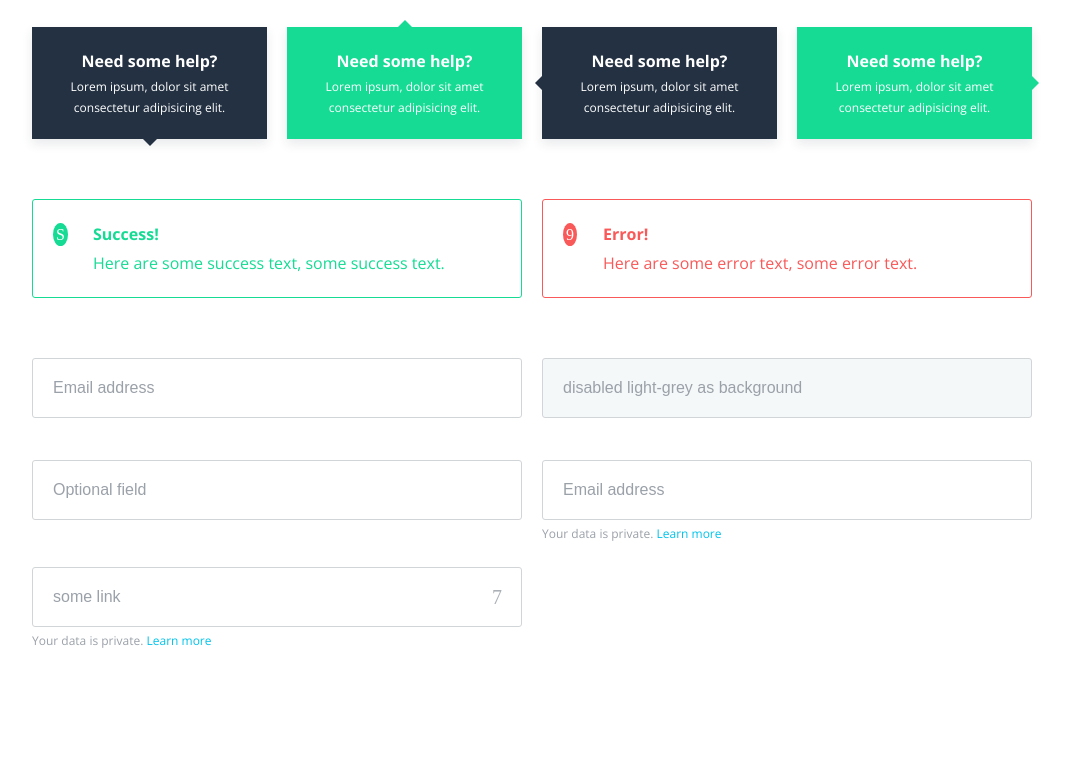
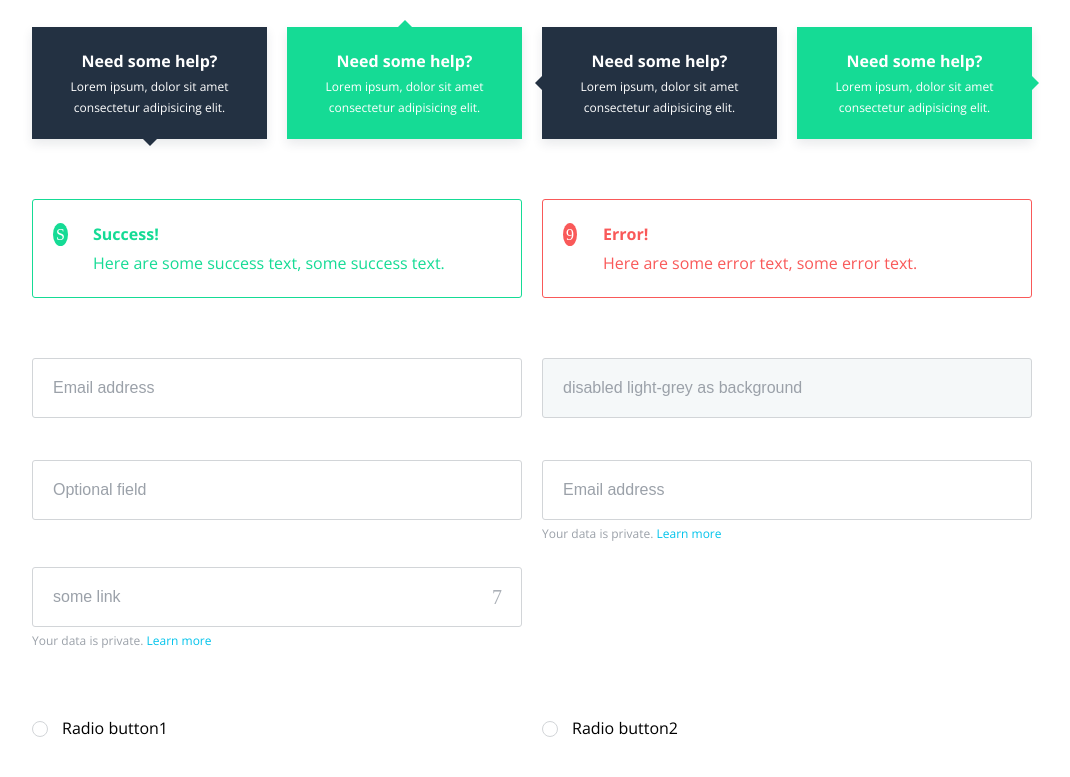
Before and after one commit to xr/bwUI, a website: page index.html in a window 1280 px wide. Shown: the part 3380-4157 px from the top of the page, without its empty margins (108-1178 px from the left). Before the commit the page ends 4084 px from the top, so only its background shows below. Drawn offline with nearby package versions, Linux system fonts and the light colour scheme; files that its build step writes are made by us from their sources; a web font is replaced by a local one.

Commit message:
work on the radio part

```diff
--- a/index.html
+++ b/index.html
@@ -674,7 +674,32 @@
                     </div>
                 </div>
             </div>
-            <!-- input start -->
+            <!-- input end -->
+
+            <!-- radio start -->
+            <div class="section">
+                <div class="grid">
+                    <div class="col">
+                        <div class="radio">
+                            <input type="radio" class="radio__input" id="default" name="size">
+                            <label for="default" class="radio__label text">
+                                <span class="radio__button"></span>
+                                Radio button1
+                            </label>
+                        </div>
+                    </div>
+                    <div class="col">
+                        <div class="radio">
+                            <input type="radio" class="radio__input" id="default2" name="size">
+                            <label for="default2" class="radio__label text">
+                                <span class="radio__button"></span>
+                                Radio button2
+                            </label>
+                        </div>
+                    </div>
+                </div>
+            </div>
+            <!-- radio end -->
         </div>
     </body>
 </html>
--- /dev/null
+++ b/sass/atoms/radios/_index.scss
@@ -0,0 +1,57 @@
+@import '_variables';
+
+.radio {
+	display: inline-block;
+
+	&__input {
+		display: none;
+	}
+
+	&__label {
+        cursor: pointer;
+        position: relative;
+        padding-left: 3rem;
+        display: flex;
+        flex-direction: column;
+        justify-content: center;
+	}
+
+	&__button {
+		height: $radio-size;
+        width: $radio-size;
+        border: 1px solid color(grey, lighter);
+        border-radius: 50%;
+        display: inline-block;
+        position: absolute;
+        left: 0;
+        transition: all .3s;
+
+        &:hover {
+        	border: 1px solid color(blue);
+        }
+
+        &::after {
+            content: "";
+            display: block;
+            height: .5rem;
+            width: .5rem;
+            border-radius: 50%;
+            position: absolute;
+            top: 50%;
+            left: 50%;
+            transform: translate(-50%, -50%);
+            background-color: color(white);
+            opacity: 0;
+            transition: opacity .3s;
+        }
+	}
+
+	&__input:checked ~ &__label &__button {
+		border: 0;
+		background-color: color(blue);
+	}
+
+	&__input:checked ~ &__label &__button::after {
+        opacity: 1;
+    }
+}
--- /dev/null
+++ b/sass/atoms/radios/_variables.scss
@@ -0,0 +1 @@
+$radio-size: 1.6rem;
--- a/sass/main.scss
+++ b/sass/main.scss
@@ -8,6 +8,7 @@
 @import "atoms/tooltips/index";
 @import "atoms/notifications/index";
 @import "atoms/input/index";
+@import "atoms/radios/index";
 
 
 @import "vendors/grid/gridlex";
```
Also changed, not shown: 1 other file.
